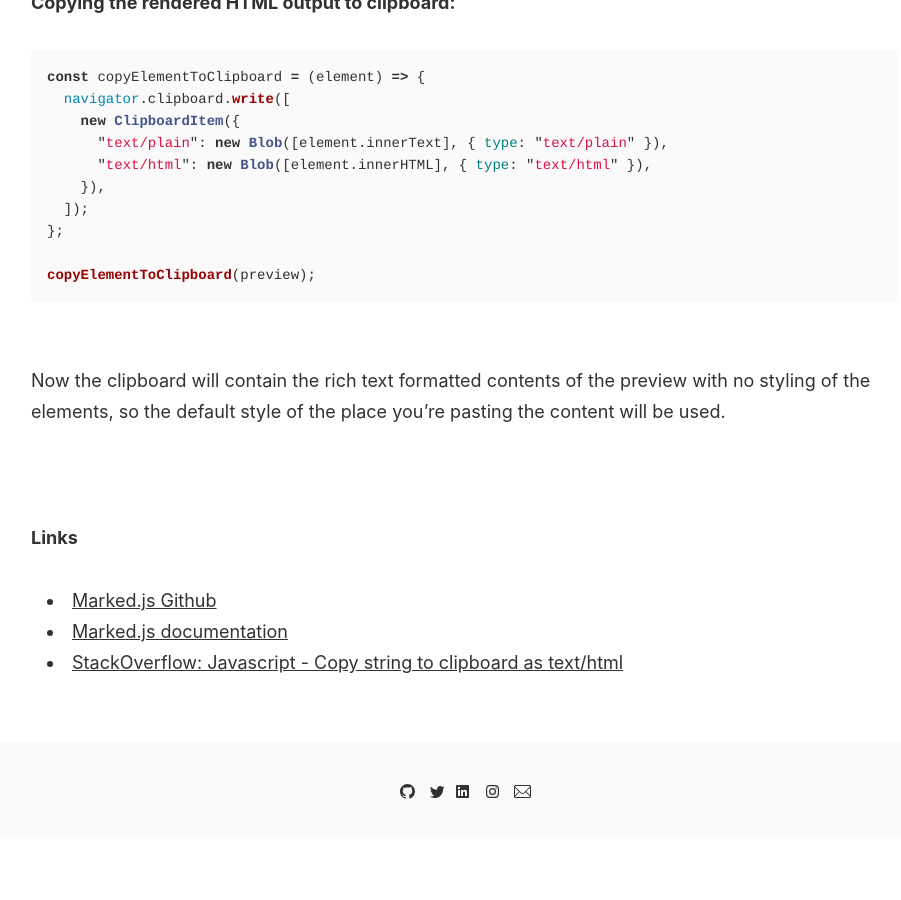
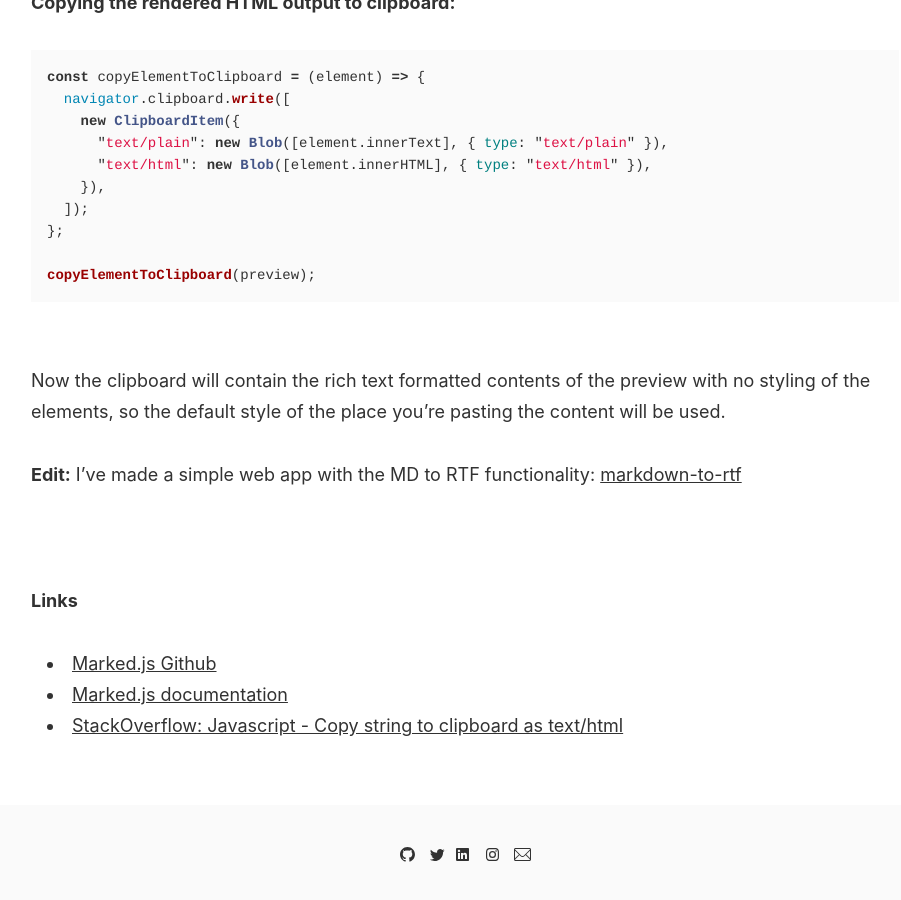
Before and after one commit to joonakeskitalo/joonakeskitalo.github.io, a Jekyll site: the page built from _posts/2023-09-06-markdown-to-rtf-for-use-in-slack-teams-confluence.md, in a window 1280 px wide and 900 px high, scrolled down 1292 px. Shown: the whole window, without its empty margins (175-1076 px from the left). Built offline with Jekyll 4.4.1, drawn with Linux system fonts in a browser that asks for light colours; before the commit the page ends 2129 px from its top, so only the background shows below that.

Commit message:
feat: add link to markdown-to-rtf

```diff
--- a/_posts/2023-09-06-markdown-to-rtf-for-use-in-slack-teams-confluence.md
+++ b/_posts/2023-09-06-markdown-to-rtf-for-use-in-slack-teams-confluence.md
@@ -45,6 +45,8 @@ copyElementToClipboard(preview);
 
 Now the clipboard will contain the rich text formatted contents of the preview with no styling of the elements, so the default style of the place you're pasting the content will be used.
 
+**Edit:** I've made a simple web app with the MD to RTF functionality: [markdown-to-rtf](https://joonakeskitalo.github.io/markdown-to-rtf/)
+
 <br/>
 
 **Links**
```
